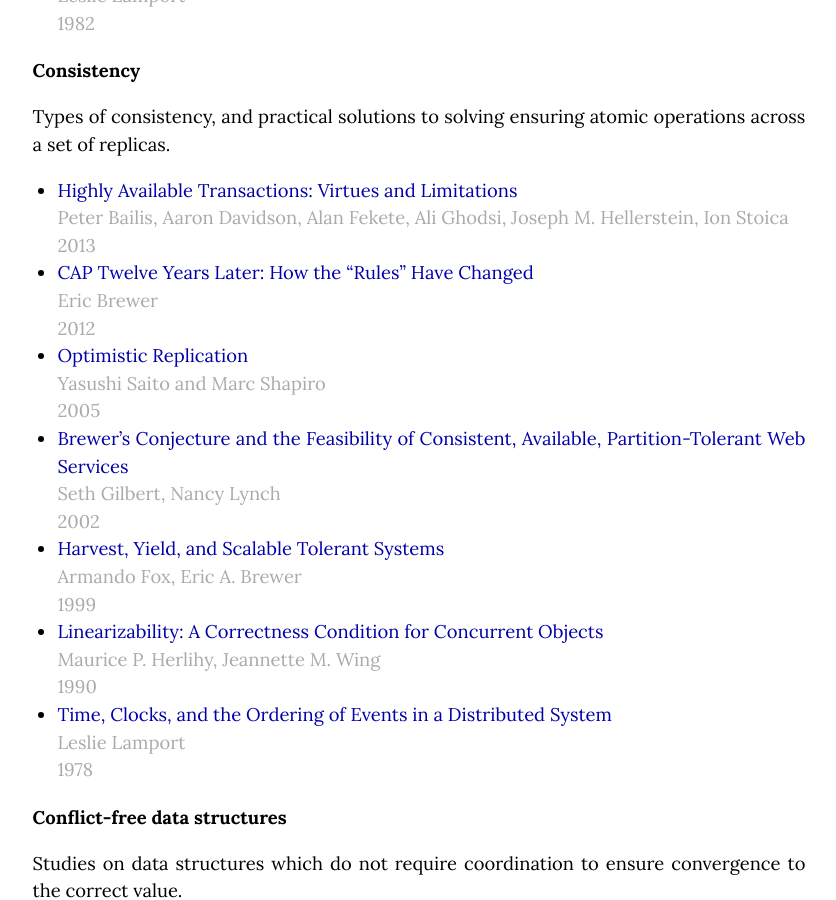
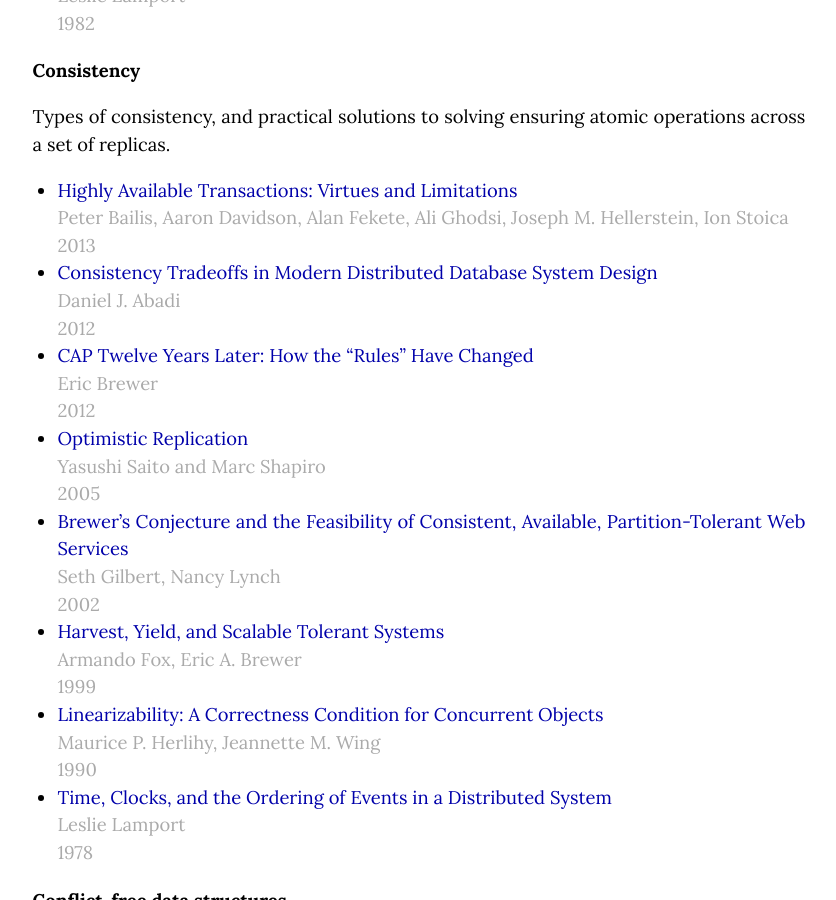
Before and after one commit to cmeiklejohn/cmeiklejohn.github.io, a Jekyll site: the page built from _posts/2013-07-12-readings-in-distributed-systems.markdown, in a window 1280 px wide and 900 px high, scrolled down 1177 px. Shown: the whole window, without its empty margins (221-1057 px from the left). Built offline with Jekyll 4.4.1, drawn with Linux system fonts in a browser that asks for light colours; comment, search, counter and statistics services are not loaded.

Commit message:
Update 2013-07-12-readings-in-distributed-systems.markdown
Added link to Daniel Abadi's "Consistency Tradeoffs" paper published in same issue of Computer as Brewer's "Twelve Years Later."

```diff
--- a/_posts/2013-07-12-readings-in-distributed-systems.markdown
+++ b/_posts/2013-07-12-readings-in-distributed-systems.markdown
@@ -55,6 +55,9 @@ operations across a set of replicas.
 * [Highly Available Transactions: Virtues and Limitations][hat]
   <span class="author">Peter Bailis, Aaron Davidson, Alan Fekete, Ali Ghodsi, Joseph M. Hellerstein, Ion Stoica</span>
   <span class="date">2013</span>
+* [Consistency Tradeoffs in Modern Distributed Database System Design][pacelc]
+  <span class="author">Daniel J. Abadi</span>
+  <span class="date">2012</span>
 * [CAP Twelve Years Later: How the "Rules" Have Changed][cap12]
   <span class="author">Eric Brewer</span>
   <span class="date">2012</span>
```
Also changed, not shown: other parts of _posts/2013-07-12-readings-in-distributed-systems.markdown (+1 -0 lines).
